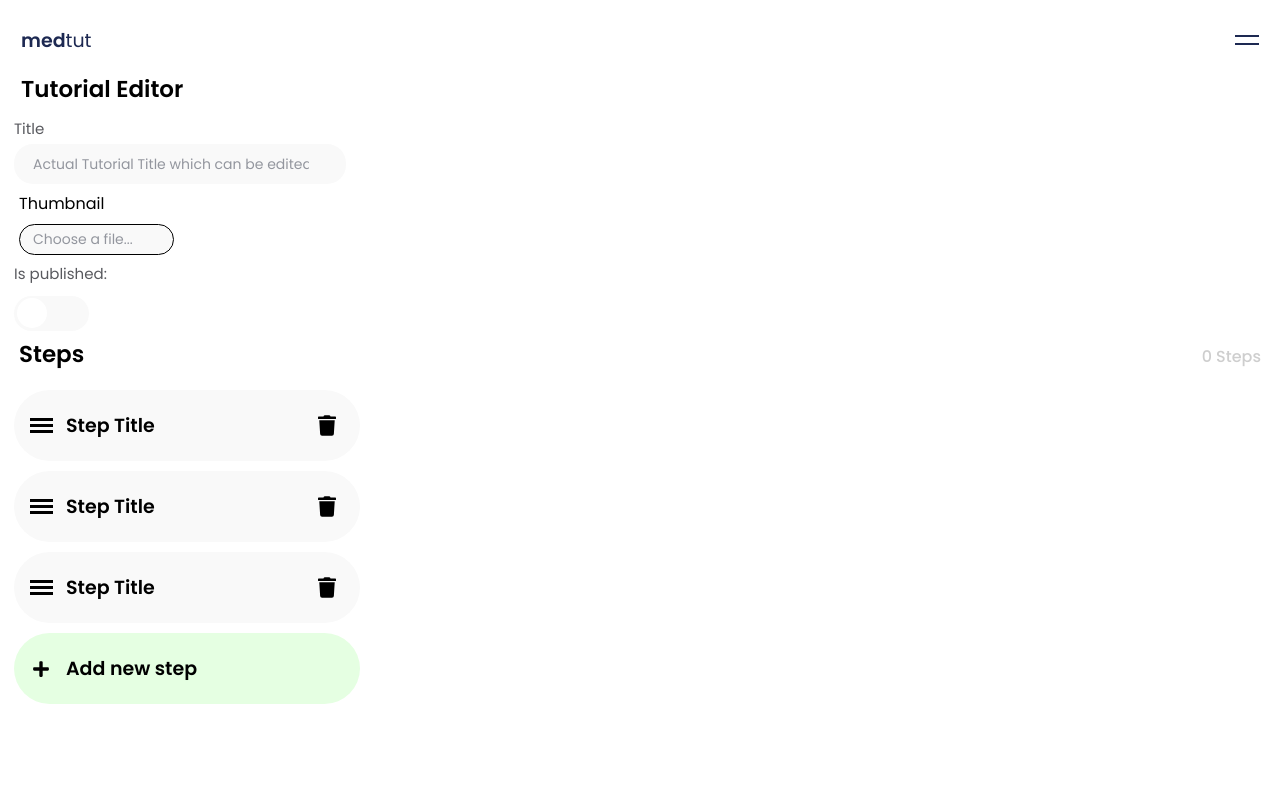
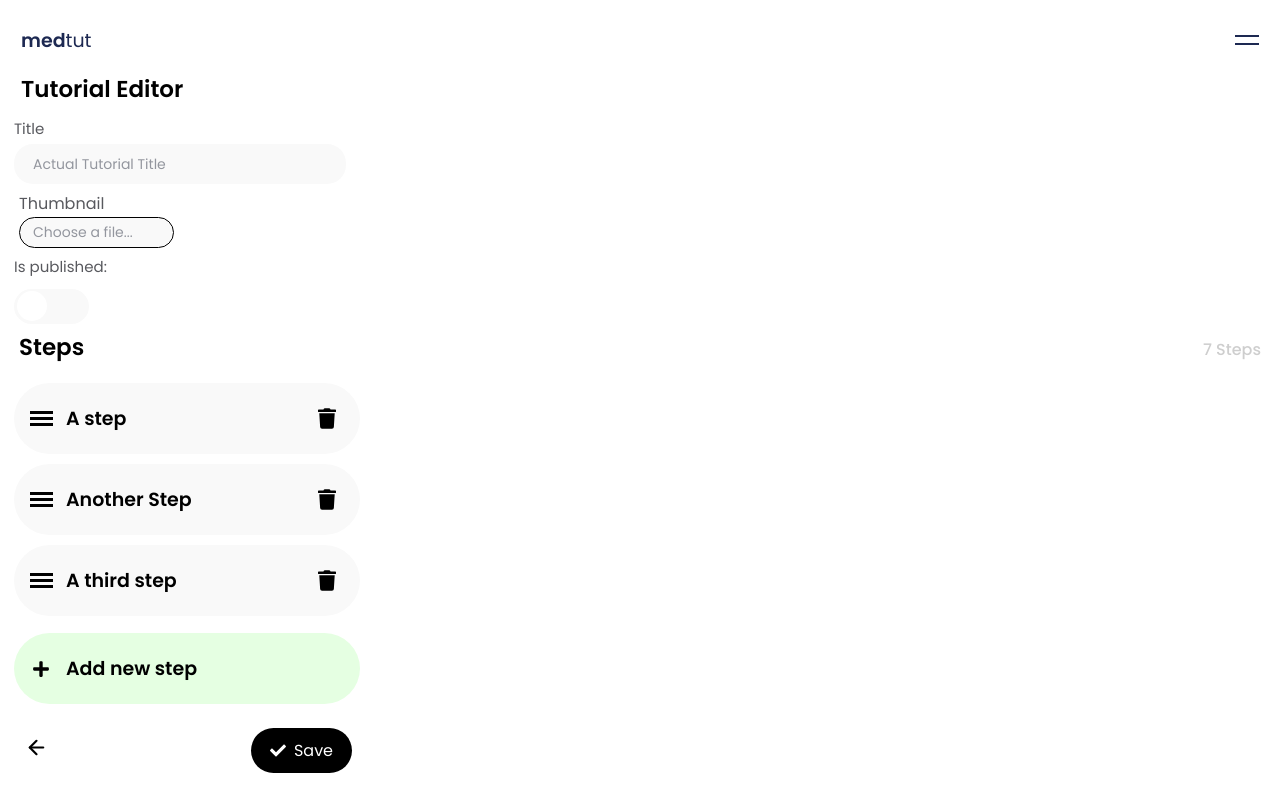
Before and after one commit to gigadevincubator/insulin-frontend, a React (Create React App) app: page /tutorials/1/languages/1/edit in a window 1280 px wide. Shown: the top 812 px of the page. Built offline with nearby package versions, Linux system fonts and the light colour scheme.

Commit message:
Finish styling

```diff
--- a/src/components/Edit/Edit.js
+++ b/src/components/Edit/Edit.js
@@ -1,17 +1,49 @@
-import React, { useState } from 'react';
-import { useParams } from 'react-router-dom';
+import React, { useState, useEffect } from 'react';
+import { useParams, Link } from 'react-router-dom';
 import { FontAwesomeIcon } from '@fortawesome/react-fontawesome';
 import { faTrash } from '@fortawesome/free-solid-svg-icons';
 import { faPlus } from '@fortawesome/free-solid-svg-icons';
 
 import Header from '../Header/Header';
 import FileInput from '../FileInput/FileInput';
+import EditorNavigation from '../EditorNavigation/EditorNavigation';
 
 import style from './Edit.module.css';
 
 export default function Edit() {
   // store tutorial id and language id
   const { id, langid } = useParams();
+
+  // persistent state by storing in localStorage
+  const useStickyState = (defaultValue, key) => {
+    const [steps, setSteps] = useState(() => {
+      const stickyValue = window.localStorage.getItem(key);
+
+      return stickyValue !== null ? JSON.parse(stickyValue) : defaultValue;
+    });
+
+    useEffect(() => {
+      window.localStorage.setItem(key, JSON.stringify(steps));
+    }, [key, steps]);
+
+    return [steps, setSteps];
+  };
+
+  const [steps, setSteps] = useStickyState(
+    [
+      'A step',
+      'Another Step',
+      'A third step',
+      'A fourth step',
+      'A fifth step',
+      'A sixth step',
+      'A seventh step',
+    ],
+    'steps'
+  );
+
+  const triggerDelete = (i) =>
+    setSteps([...steps.slice(0, i), ...steps.slice(i + 1)]);
 
   return (
     <div className={style.edit}>
@@ -24,12 +56,15 @@ export default function Edit() {
         <input
           type="text"
           name="title"
-          placeholder="Actual Tutorial Title which can be edited"
+          placeholder="Actual Tutorial Title"
           className={style.titleInput}
         />
       </div>
       <div className={style.thumbContainer}>
-        <p className={style.thumbnail} style={{ marginBottom: 10 }}>
+        <p
+          className={style.thumbnail}
+          style={{ marginBottom: 3, color: '#58595e' }}
+        >
           Thumbnail
         </p>
         <FileInput />
@@ -46,44 +81,38 @@ export default function Edit() {
       <div className={style.stepsContainer}>
         <div className={style.stepsHeader}>
           <p className={style.steps}>Steps</p>
-          <p className={style.amountOfSteps}>0 Steps</p>
+          <p className={style.amountOfSteps}>{steps.length} Steps</p>
         </div>
-
-        <div className={style.stepCard}>
+        <div className={style.cardsContainer}>
+          {steps.map((step, i) => {
+            return (
+              <div className={style.stepCard} key={i}>
                 <div className={style.bars}>
                   <div className={style.bar}></div>
                   <div className={style.bar}></div>
                   <div className={style.bar}></div>
                 </div>
-          <p className={style.stepTitle}>Step Title</p>
-          <FontAwesomeIcon icon={faTrash} className={style.trashIcon} />
+                <p className={style.stepTitle}>{step}</p>
+                <FontAwesomeIcon
+                  icon={faTrash}
+                  className={style.trashIcon}
+                  onClick={() => triggerDelete(i)}
+                />
               </div>
-
-        <div className={style.stepCard}>
-          <div className={style.bars}>
-            <div className={style.bar}></div>
-            <div className={style.bar}></div>
-            <div className={style.bar}></div>
+            );
+          })}
         </div>
-          <p className={style.stepTitle}>Step Title</p>
-          <FontAwesomeIcon icon={faTrash} className={style.trashIcon} />
-        </div>
-
-        <div className={style.stepCard}>
-          <div className={style.bars}>
-            <div className={style.bar}></div>
-            <div className={style.bar}></div>
-            <div className={style.bar}></div>
-          </div>
-          <p className={style.stepTitle}>Step Title</p>
-          <FontAwesomeIcon icon={faTrash} className={style.trashIcon} />
-        </div>
-
+        <Link
+          to={`create-tutorial/steps/${steps.length + 1}`}
+          className={style.newStepLink}
+        >
           <div className={style.newStepCard}>
             <FontAwesomeIcon icon={faPlus} className={style.plusIcon} />
             <div className={style.stepTitle}>Add new step</div>
           </div>
+        </Link>
       </div>
+      <EditorNavigation />
     </div>
   );
 }
--- a/src/components/Edit/Edit.module.css
+++ b/src/components/Edit/Edit.module.css
@@ -1,9 +1,10 @@
 .edit {
-  padding: 0 14px;
+  padding: 26px 14px 23px 14px;
+  height: 100vh;
 }
 
 .editHeader {
-  margin: 26px 0 17px 0;
+  margin-bottom: 17px;
 }
 
 .editHeader,
@@ -101,6 +102,11 @@ input:checked + .slider:before {
   background-color: #90f984;
 }
 
+.cardsContainer {
+  height: 240px;
+  overflow-y: scroll;
+}
+
 .stepsHeader {
   margin: 6px 5px 19px 5px;
   display: flex;
@@ -134,6 +140,7 @@ input:checked + .slider:before {
 }
 
 .newStepCard {
+  margin-top: 10px;
   background: #e5ffe2;
 }
 
@@ -164,3 +171,8 @@ input:checked + .slider:before {
   height: 23px !important;
   margin: 0 24px 0 auto;
 }
+
+.newStepLink {
+  text-decoration: none;
+  color: #000;
+}
--- /dev/null
+++ b/src/components/EditorNavigation/EditorNavigation.js
@@ -0,0 +1,24 @@
+import React from 'react';
+import { Link } from 'react-router-dom';
+
+import style from './EditorNavigation.module.css';
+import arrowLeft from 'assets/arrow-left-black.svg';
+
+import { FontAwesomeIcon } from '@fortawesome/react-fontawesome';
+import { faCheck } from '@fortawesome/free-solid-svg-icons';
+
+export default function EditorNavigation() {
+  return (
+    <div className={style.navContainer}>
+      <Link to={'/create-tutorial'} style={{ textDecoration: 'none' }}>
+        <img src={arrowLeft} className={style.arrowLeft} alt="arrow left" />
+      </Link>
+      <Link to={'/'} style={{ textDecoration: 'none' }}>
+        <div className={style.finishBtn}>
+          <FontAwesomeIcon icon={faCheck} className={style.checkIcon} />
+          Save
+        </div>
+      </Link>
+    </div>
+  );
+}
--- /dev/null
+++ b/src/components/EditorNavigation/EditorNavigation.module.css
@@ -0,0 +1,34 @@
+.navContainer {
+  width: 338px;
+  height: 45px;
+  position: absolute;
+  bottom: 0;
+  display: flex;
+  justify-content: space-between;
+  align-items: center;
+  margin-bottom: 27px;
+}
+
+.arrowLeft {
+  width: 23px;
+  height: 23px;
+  margin-left: 11px;
+}
+
+.finishBtn {
+  width: 101px;
+  height: 45px;
+  background: #000;
+  color: #fff;
+  border-radius: 36px;
+  display: flex;
+  justify-content: center;
+  align-items: center;
+  font-size: 16px;
+}
+
+.checkIcon {
+  margin-right: 8px;
+  width: 22px;
+  height: 17px;
+}
--- a/src/components/FileInput/FileInput.js
+++ b/src/components/FileInput/FileInput.js
@@ -13,7 +13,7 @@ export default function FileInput() {
 
   return (
     <div>
-      <label for="file-upload" className={style.fileInput}>
+      <label htmlFor="file-upload" className={style.fileInput}>
         {isSelected ? selectedFile.name : 'Choose a file...'}
       </label>
       <input
```
Lines whose indentation alone changed are shown as unchanged.
